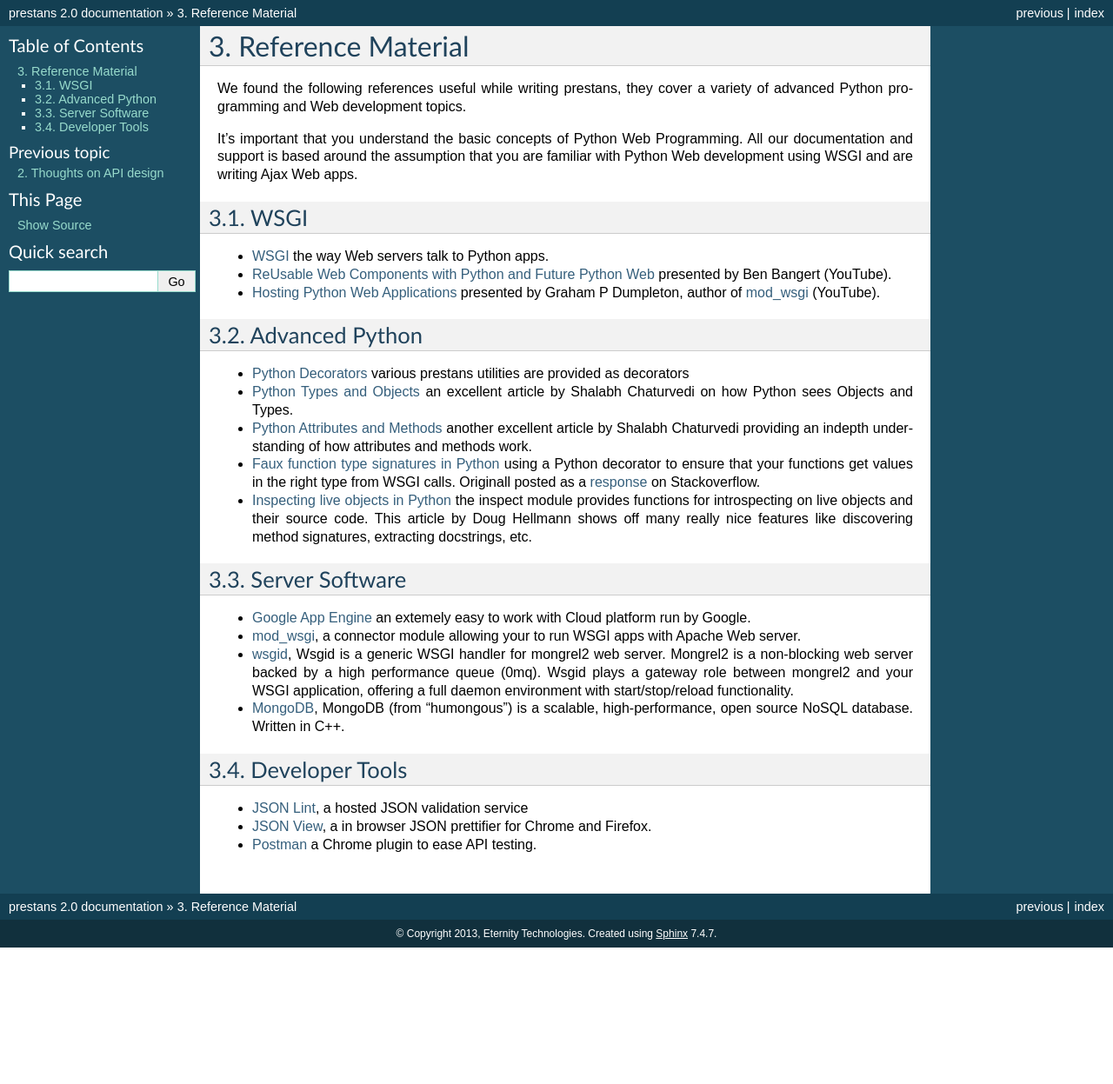
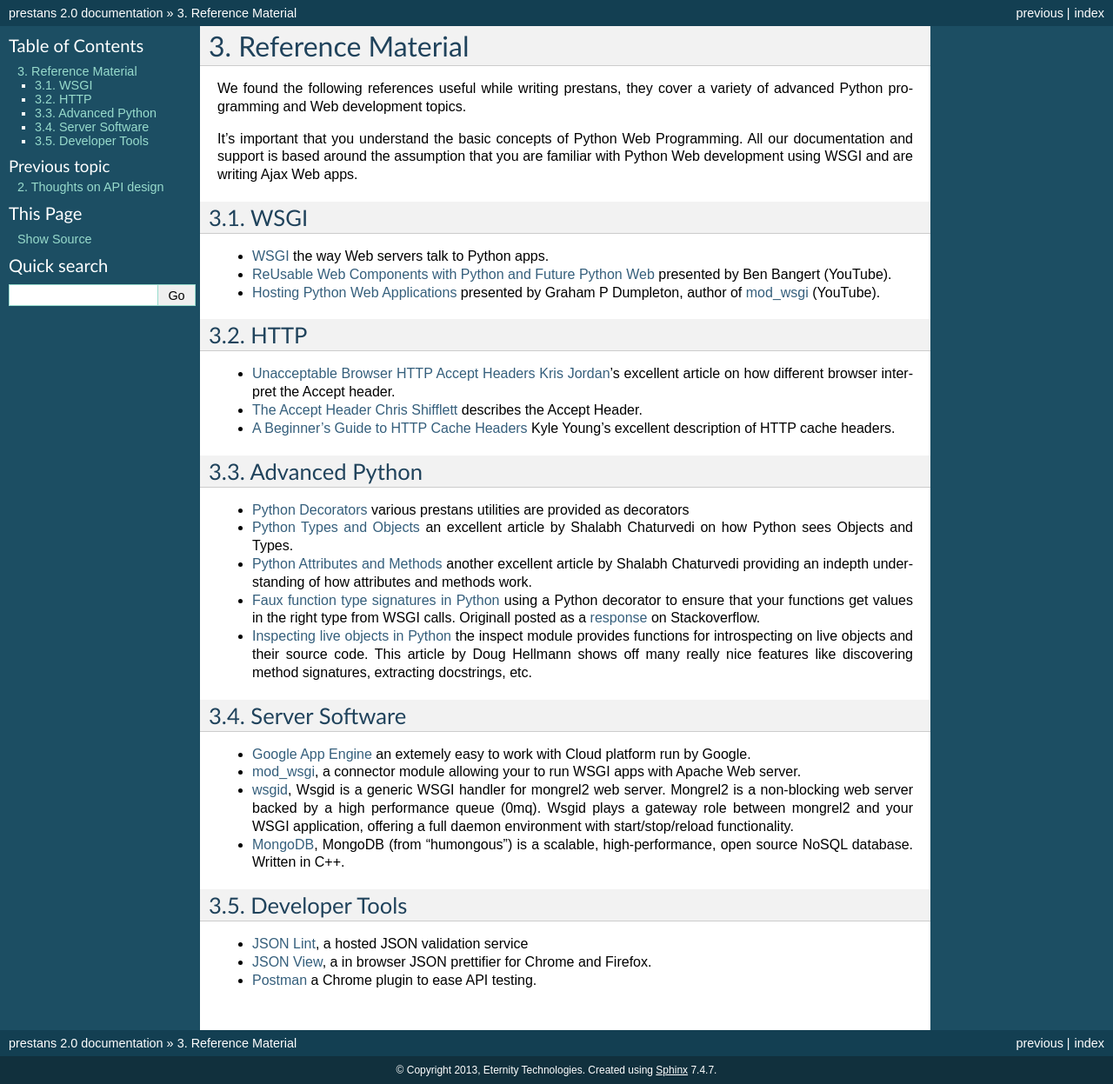
Before and after one commit to anomaly/prestans-docs, a Sphinx documentation site: the page built from source/reference_material.rst, in a window 1280 px wide. Shown: the whole page at 87% size. Built offline with Sphinx 7.4.7, drawn with Linux system fonts in a browser that asks for light colours; before the commit the page ends 1090 px from its top, so only the background shows below that.

Commit message:
Adds refrence material for Accept headers and cache

```diff
--- a/source/reference_material.rst
+++ b/source/reference_material.rst
@@ -12,6 +12,13 @@
 * `WSGI <http://www.wsgi.org/en/latest/index.html>`_ the way Web servers talk to Python apps.
 * `ReUsable Web Components with Python and Future Python Web <http://www.youtube.com/watch?v=Ui-mSFuUZmQ>`_ presented by Ben Bangert (YouTube).
 * `Hosting Python Web Applications <http://www.youtube.com/watch?v=PWIvm-uloMg>`_ presented by Graham P Dumpleton, author of `mod_wsgi <http://modwsgi.googlecode.com>`_ (YouTube).
+
+HTTP
+====
+
+* `Unacceptable Browser HTTP Accept Headers <http://www.gethifi.com/blog/browser-rest-http-accept-headers>`_ `Kris Jordan <http://www.gethifi.com/authors/kris-jordan>`_'s excellent article on how different browser interpret the Accept header.
+* `The Accept Header <http://shiflett.org/blog/2011/may/the-accept-header>`_ `Chris Shifflett <http://shiflett.org/about>`_ describes the Accept Header.
+* `A Beginner's Guide to HTTP Cache Headers <http://www.mobify.com/blog/beginners-guide-to-http-cache-headers/>`_ Kyle Young's excellent description of HTTP cache headers.
 
 Advanced Python
 ===============
```
